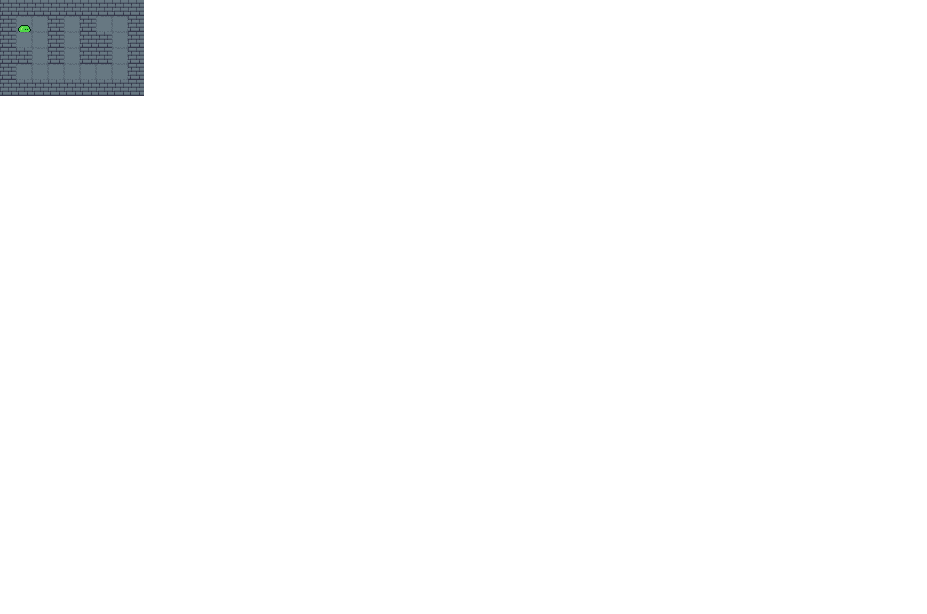
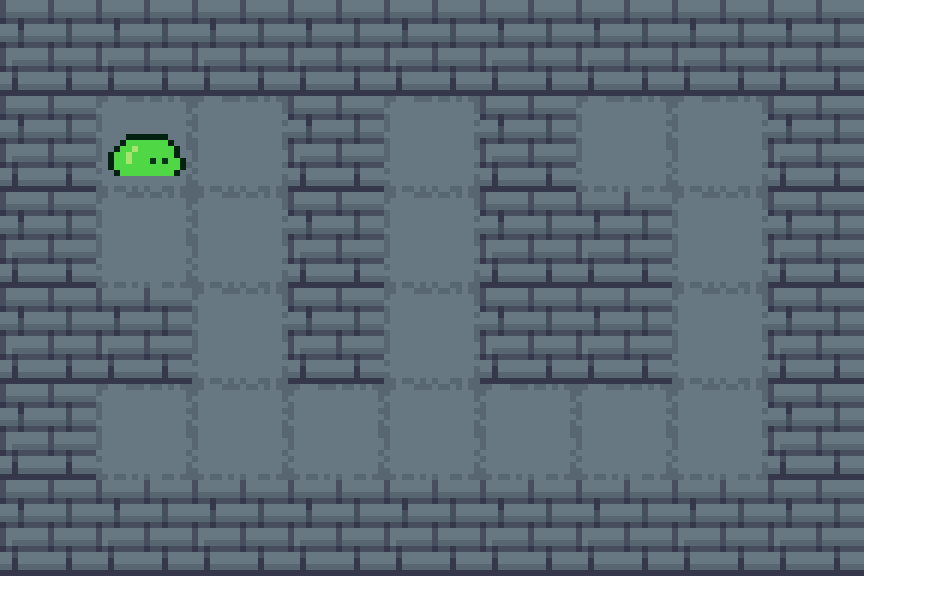
Before and after one commit to ShahriarKh/dunjen, a Next.js app: page / in a window 1280 px wide. Shown: the top 614 px of the page, without its empty margins (0-927 px from the left). Built offline with nearby package versions, Linux system fonts and the light colour scheme.

Commit message:
add movement

```diff
--- /dev/null
+++ b/app/_vars.scss
@@ -0,0 +1,2 @@
+$scale: 6;
+$size: 16px * $scale;
--- a/components/Maze.jsx
+++ b/components/Maze.jsx
@@ -1,12 +1,10 @@
 "use client";
 
+import { useState } from "react";
 import css from "./Maze.module.scss";
 import Player from "./Player";
 
 export default function Maze(params) {
-  const MAZE_ROWS = 6;
-  const MAZE_COLUMNS = 9;
-
   const maze = [
     [1, 1, 1, 1, 1, 1, 1, 1, 1],
     [1, 0, 0, 1, 0, 1, 0, 0, 1],
@@ -16,14 +14,41 @@ export default function Maze(params) {
     [1, 1, 1, 1, 1, 1, 1, 1, 1],
   ];
 
+  const [playerPosition, setPlayerPosition] = useState([1, 1]);
+
+  function handleMove(e) {
+    e.preventDefault();
+
+    const [x, y] = playerPosition;
+
+    if ((e.code === "ArrowUp" || e.code === "KeyW") && maze[y - 1][x] === 0) {
+      setPlayerPosition([x, y - 1]);
+    }
+    if ((e.code === "ArrowDown" || e.code === "KeyS") && maze[y + 1][x] === 0) {
+      setPlayerPosition([x, y + 1]);
+    }
+    if ((e.code === "ArrowRight" || e.code === "KeyD") && maze[y][x + 1] === 0) {
+      setPlayerPosition([x + 1, y]);
+    }
+    if ((e.code === "ArrowLeft" || e.code === "KeyA") && maze[y][x - 1] === 0) {
+      setPlayerPosition([x - 1, y]);
+    }
+  }
+
   return (
-    <div className={css.maze} style={{ "--cols": MAZE_COLUMNS, "--rows": MAZE_ROWS }}>
-      {maze.map((row) =>
-        row.map((cell) => {
-          return <span className={cell == 1 ? css.wall : css.path} />;
+    <div
+      className={css.maze}
+      onKeyDown={handleMove}
+      tabIndex={-1}
+      style={{ "--cols": maze[0].length, "--rows": maze.length }}
+    >
+      {maze.map((row, rowIndex) =>
+        row.map((cell, cellIndex) => {
+          return <span key={rowIndex + "," + cellIndex} className={cell == 1 ? css.wall : css.path} />;
         })
       )}
-      <Player position={[1, 1]} />
+
+      <Player position={playerPosition} />
     </div>
   );
 }
--- a/components/Maze.module.scss
+++ b/components/Maze.module.scss
@@ -1,4 +1,4 @@
-$size: 16px;
+@use "../app/vars" as *;
 
 .maze {
   position: relative;
@@ -18,9 +18,9 @@ $size: 16px;
 }
 
 .wall {
-  background-position: -16px -96px;
+  background-position: -16px * $scale -96px * $scale;
 }
 
 .path {
-  background-position: -16px -128px;
+  background-position: -16px * $scale -128px * $scale;
 }
--- a/components/Player.jsx
+++ b/components/Player.jsx
@@ -1,6 +1,7 @@
 import css from "./Player.module.scss";
 
 export default function Player({ position }) {
-  console.log(position);
-  return <span className={css.player} style={{ top: `${position[0] * 16}px`, left: `${position[1] * 16}px` }} />;
+  return (
+    <span className={css.player} style={{ top: `${position[1] * 16 * 6 - 16}px`, left: `${position[0] * 16 * 6}px` }} />
+  );
 }
--- a/components/Player.module.scss
+++ b/components/Player.module.scss
@@ -1,5 +1,7 @@
+@use "../app/vars" as *;
+
 .player {
   composes: wall from "./Maze.module.scss";
   position: absolute;
-  background-position: -0 -192px;
+  background-position: 0 -192px * $scale;
 }
```
